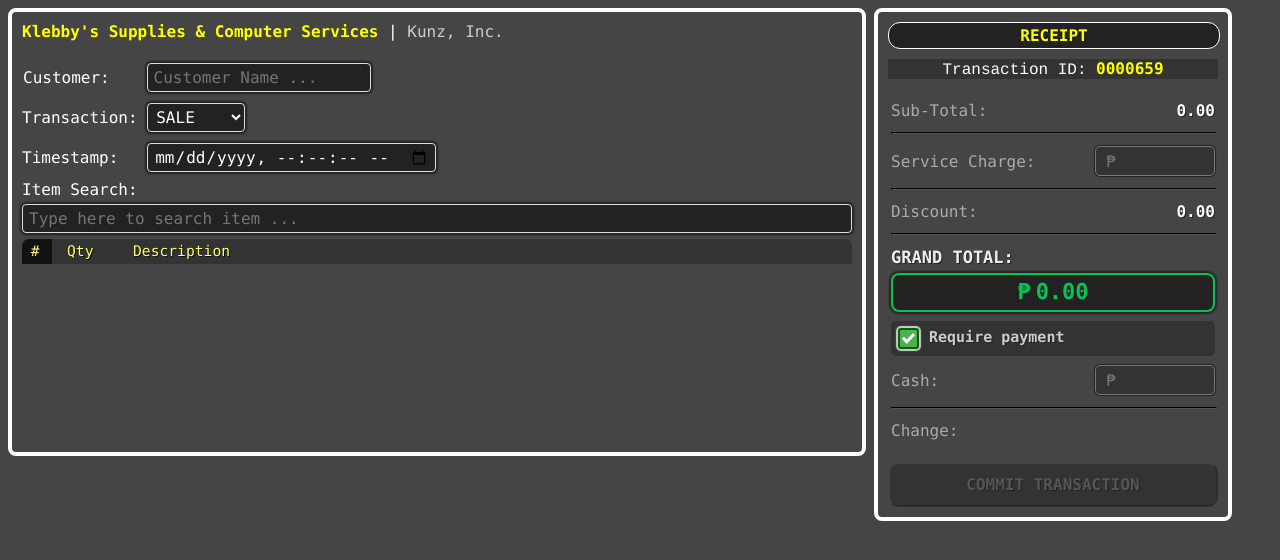
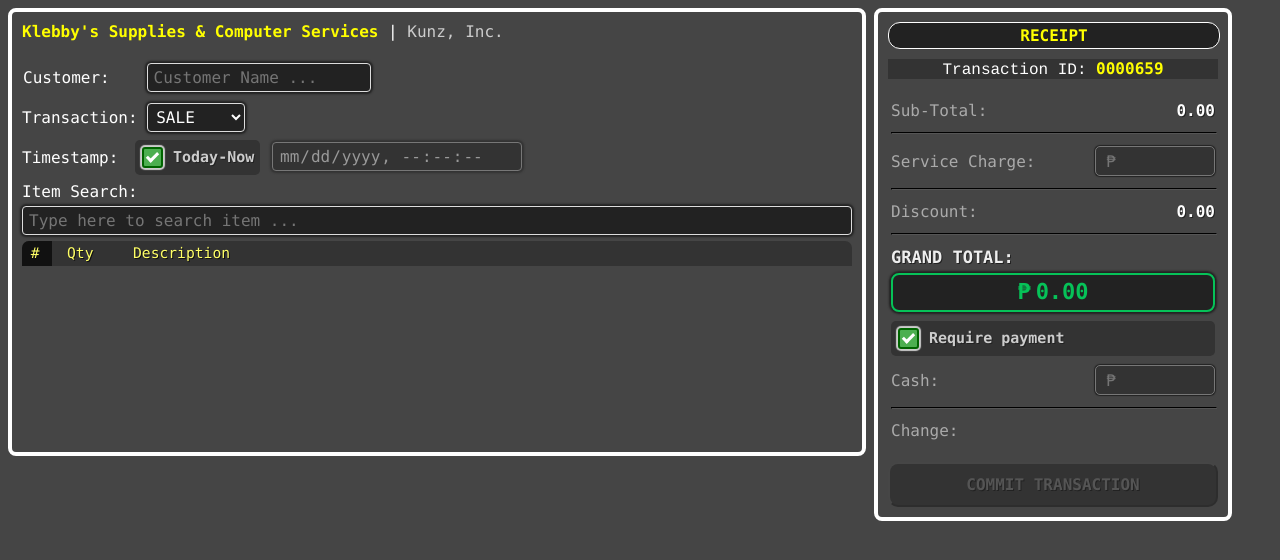
Before and after one commit to hkunz/webpos-system, a PHP site: page /service/index.php in a window 1280 px wide. Shown: the top 560 px of the page. Run offline with PHP 8.4, Linux system fonts and the light colour scheme.

Commit message:
today-now

```diff
--- a/css/main-styles.css
+++ b/css/main-styles.css
@@ -59,6 +59,18 @@ input[type=datetime-local] {
   border-radius: 4px;
   background-color: #222222;
 }
+
+input[type=datetime-local]:disabled {
+  background-color: #333333;
+  border: 1px solid #777;
+  color: #999999;
+  box-shadow: 0 0 2px 2px #333333
+}
+
+input[type=number]:disabled {
+  background-color: #333333;                                                                                                                                                  border: 1px solid #777;
+  color: #999999;
+  box-shadow: 0 0 2px 2px #333333                                                                                                                                           }
 
 input[list]
 {
@@ -221,13 +233,27 @@ button.home-button:hover:enabled {
   }
 }
 
+div.checkbox-container {
+  left:0px;
+  right:0px;
+  height:28px;
+  margin-bottom:5px;
+  margin-top:5px;
+  border:0px solid #222222;
+  background-color:#333333;
+  border-radius:5px;
+  padding-left:5px;
+  padding-top:7px;
+  text-shadow: 1px 1px #222222;
+}
+
 /* The checkbox-container */
-.checkbox-container {
+label.checkbox-container {
   display: block;
   position: relative;
   left: 2px;
   width: 85%;
-  padding-top: 0px;
+  padding-top: 1px;
   padding-left: 31px;
   margin-bottom: 12px;
   cursor: pointer;
@@ -241,7 +267,7 @@ button.home-button:hover:enabled {
 }
 
 /* Hide the browser's default checkbox */
-.checkbox-container input {
+div.checkbox-container input {
   position: absolute;
   opacity: 0;
   cursor: pointer;
@@ -250,7 +276,7 @@ button.home-button:hover:enabled {
 }
 
 /* Create a custom checkbox */
-.checkmark {
+span.checkmark {
   position: absolute;
   top: 0;
   left: 0;
@@ -263,34 +289,36 @@ button.home-button:hover:enabled {
 }
 
 /* On mouse-over, add a grey background color */
-.checkbox-container:hover input ~ .checkmark {
+div.checkbox-container:hover input ~ .checkmark {
   background-color: #BBBBBB;
 }
 
 /* When the checkbox is checked, add a green background */
-.checkbox-container input:checked ~ .checkmark {
+div.checkbox-container input:checked ~ .checkmark {
   background-color: #4CAF50;
   border: 2px solid #006400;
 }
 
 /* Create the checkmark/indicator (hidden when not checked) */
-.checkmark:after {
+span.checkmark:after {
   content: "";
   position: absolute;
   display: none;
 }
 
+
+
 /* Show the checkmark when checked */
-.checkbox-container input:checked ~ .checkmark:after {
+div.checkbox-container input:checked ~ .checkmark:after {
   display: block;
 }
 
-.checkbox-container input:focus {
+div.checkbox-container input:focus {
   border: 1px solid #FFFF99;
 }
 
 /* Style the checkmark/indicator */
-.checkbox-container .checkmark:after {
+div.checkbox-container span.checkmark:after {
   left: 5px;
   top: 1px;
   width: 4px;
--- a/service/css/grand-total-view.css
+++ b/service/css/grand-total-view.css
@@ -102,17 +102,3 @@ label.cash-change {
   text-shadow: 1px 1px #222222;
   /*background-color:#222222;*/
 }
-
-div.require-payment {
-  left:0px;
-  right:0px;
-  height:28px;
-  margin-bottom:5px;
-  margin-top:5px;
-  border:0px solid #222222;
-  background-color:#333333;
-  border-radius:5px;
-  padding-left:5px;
-  padding-top:7px;
-  text-shadow: 1px 1px #222222;
-}
--- a/service/index.php
+++ b/service/index.php
@@ -14,6 +14,7 @@
   <script type="text/javascript" src="../js/libs/awesomplete.js"></script>
   <script type="text/javascript" src="../js/AwesompleteInputHandler.js"></script>
   <script type="text/javascript" src="../js/Utils.js"></script>
+  <script type="text/javascript" src="js/Controller.js"></script>
   <script type="text/javascript" src="js/constants.js"></script>
   <script type="text/javascript" src="js/ItemAmountInputPopupHandler.js"></script>
   <script type="text/javascript" src="js/ItemSearchInputHandler.js"></script>
@@ -65,10 +66,24 @@
         <option value="loss">LOSS</option>
         <option value="surplus">SURPLUS</option>
       </select>
-      <br>
-      Timestamp:&nbsp;&nbsp;
-      <input type="datetime-local" id="transaction_timestamp" step="1">
-      <br>
+      <div style="margin-left:-2px;margin-top:-7px;">
+      <table cellpadding="0">
+        <tr>
+          <td valign="middle" width="111px">
+            Timestamp:
+          </td><td valign="top" width="135px">
+            <div class="checkbox-container" style="margin-right:10px">
+              <label class="checkbox-container">Today-Now
+                <input id="use_currentdate_checkbox" type="checkbox" checked>
+                <span class="checkmark"></span>
+              </label>
+            </div>
+          </td><td valign="middle">
+            <input type="datetime-local" id="transaction_timestamp" step="1" style="width:250px;margin-top:6px;" disabled>
+          </td>
+        </tr>
+      </table>
+      </div>
     </form>
     Item Search:
     <div class="search_item">
@@ -133,7 +148,7 @@
       </tr>
       <tr class="totals-tr">
         <td colspan="2">
-          <div class="require-payment">
+          <div class="checkbox-container">
             <label class="checkbox-container">Require payment
               <input id="require_payment_checkbox" type="checkbox" checked>
               <span class="checkmark"></span>
--- a/service/js/main.js
+++ b/service/js/main.js
@@ -1,3 +1,4 @@
+const controller = new Controller();
 const item_amount_input_handler = new ItemAmountInputPopupHandler();
 const item_search_input_handler = new ItemSearchInputHandler();
 const item_selects_list_handler = new ItemSelectionListHandler();
@@ -42,7 +43,9 @@ function reset() {
 	document.getElementById('transaction_timestamp').value = '';
 	document.getElementById('customer').value = '';
 	document.getElementById('transaction_type').value = 'sale';
+	$('#use_currentdate_checkbox').prop('checked', true);
 	$('#require_payment_checkbox').prop('checked', true);
+	$("#transaction_timestamp").prop('disabled', true);
 	item_selects_list_handler.reset();
 }
 
@@ -87,7 +90,7 @@ $(document).ready(function() {
 		o['grand_total'] = grand_total;
 		let json = JSON.stringify(o);
 		console.log("commit transaction: " + json);
-		if (type == "SALE" || type == "RESTOCK") {
+		if (type == "SALE" || type == "RESTOCK" || type == "LOSS" || type == "RETURN") {
 			commitTransaction(thiz, json);
 		}
 	});
```
